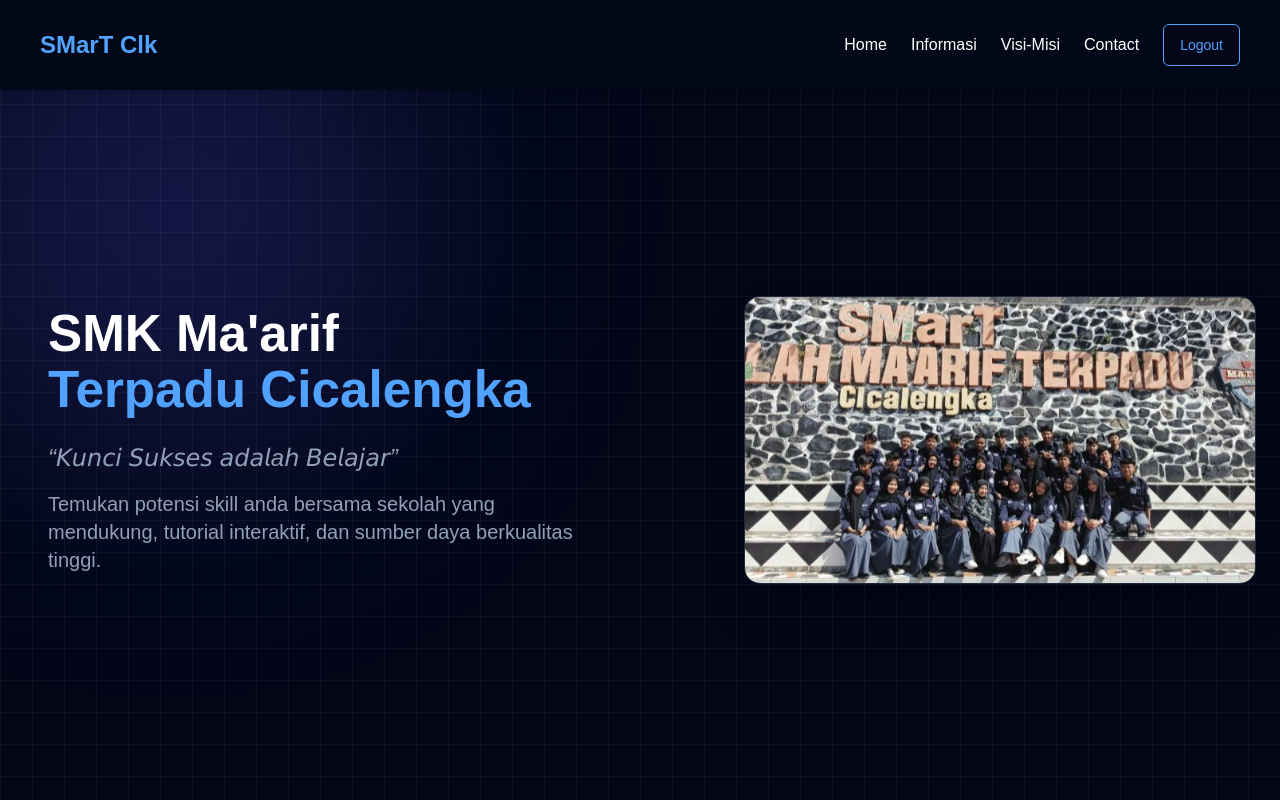
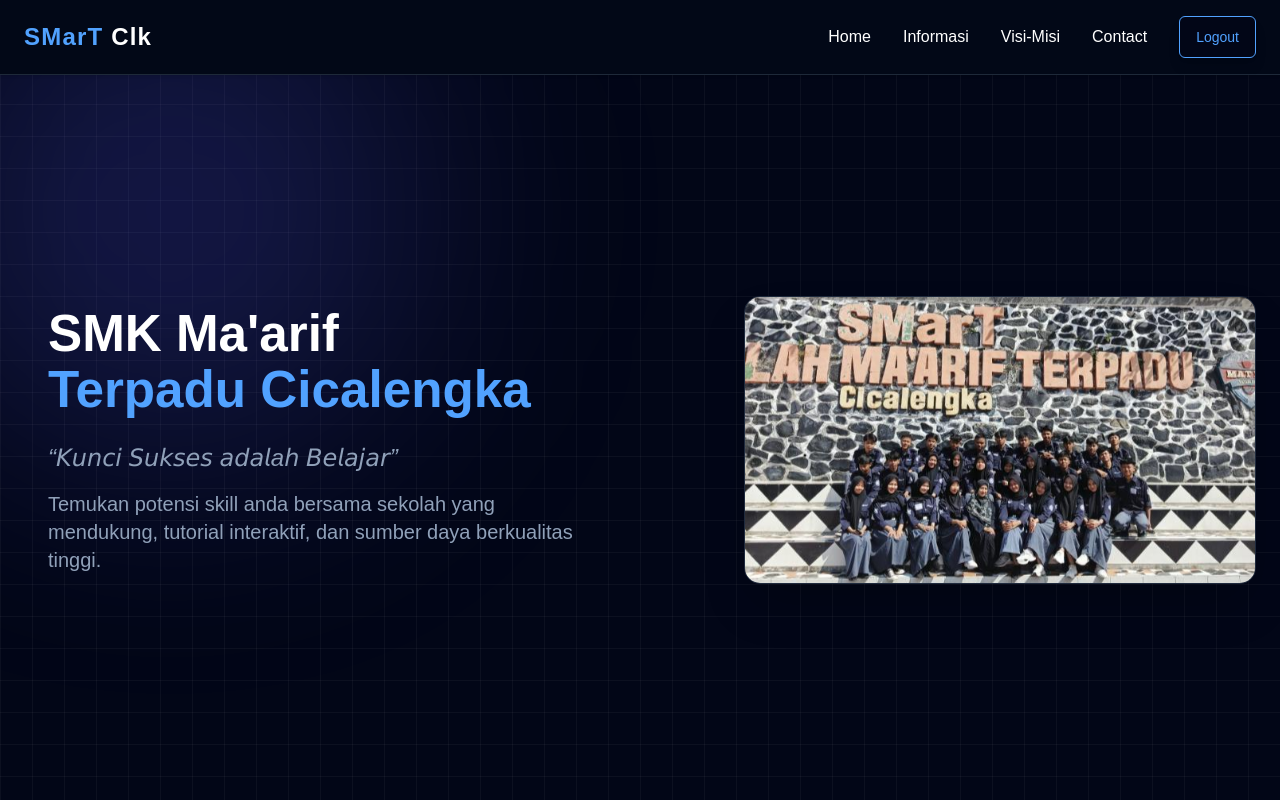
Before and after one commit to Decayy25/Web-company-remasted, a React (Vite) app in the folder frontend/: page / in a window 1280 px wide. Shown: the top 800 px of the page. Built offline with nearby package versions, Linux system fonts and the light colour scheme; no server answers; sample sign-in values are in the browser's storage.

Commit message:
fix :UI toggle header

```diff
--- a/frontend/src/components/Header.jsx
+++ b/frontend/src/components/Header.jsx
@@ -13,17 +13,23 @@ export default function Header({ setToken }) {
         navigate("/login");
     };
 
+    const closeMenu = () => setIsOpen(false);
+
     return (
-        <header className="bg-[#1a1b26] sticky top-0 z-50 shadow-md">
-            <div className="container-head">
-                <div className="w-full mx-auto px-6 py-4 flex items-center justify-between">
-                    <p className="text-2xl font-bold text-blue-400">SMarT Clk</p>
+        <header className="bg-[#1a1b26] border-b border-gray-800 sticky top-0 z-50 shadow-md">
+            <div className="container mx-auto px-6 py-4 flex items-center justify-between">
+                {/* Logo */}
+                <Link to="/" className="text-2xl font-bold text-blue-400 tracking-wider">
+                    SMarT <span className="text-white">Clk</span>
+                </Link>
 
+                {/* Hamburger Button (Mobile Only) */}
                 <button
-                        className="text-white lg:hidden block focus:outline-none"
+                    className="text-white lg:hidden block focus:outline-none z-[60]"
                     onClick={() => setIsOpen(!isOpen)}
+                    aria-label="Toggle Menu"
                 >
-                        <svg className="w-8 h-8" fill="none" stroke="currentColor" viewBox="0 0 24 24">
+                    <svg className="w-8 h-8 transition-transform duration-300" fill="none" stroke="currentColor" viewBox="0 0 24 24">
                         {isOpen ? (
                             <path strokeLinecap="round" strokeLinejoin="round" strokeWidth="2" d="M6 18L18 6M6 6l12 12" />
                         ) : (
@@ -32,29 +38,35 @@ export default function Header({ setToken }) {
                     </svg>
                 </button>
 
+                {/* Navigation Menu */}
                 <nav className={`
-                        fixed lg:static left-0 w-full lg:w-auto
-                        bg-[#1a1b26] lg:bg-transparent
-                        flex flex-col lg:flex-row items-center gap-6
-                        transition-all duration-300 ease-in-out
-                        px-6 py-8 lg:p-0
+                    /* Base Mobile Styles */
+                    fixed top-0 left-0 h-screen w-full bg-[#1a1b26]
+                    flex flex-col items-center justify-center gap-8
+                    transition-all duration-500 ease-in-out z-50
+
+                    /* Desktop Overrides */
+                    lg:static lg:h-auto lg:w-auto lg:bg-transparent
+                    lg:flex-row lg:p-0 lg:opacity-100 lg:translate-x-0
+
+                    /* Toggle Logic */
                     ${isOpen ? "translate-x-0 opacity-100" : "-translate-x-full lg:translate-x-0 opacity-0 lg:opacity-100"}
                 `}>
-                        <Link to="/" className="text-white hover:text-blue-500 font-medium" onClick={() => setIsOpen(false)}>Home</Link>
-                        <a href="#informasi" className="text-white hover:text-blue-500 font-medium" onClick={() => setIsOpen(false)}>Informasi</a>
-                        <a href="#VisiMisi" className="text-white hover:text-blue-500 font-medium" onClick={() => setIsOpen(false)}>Visi-Misi</a>
-                        <Link to="/Contact" className="text-white hover:text-blue-500 font-medium" onClick={() => setIsOpen(false)}>Contact</Link>
+                    {/* Link Items */}
+                    <Link to="/" className="text-xl lg:text-base text-white hover:text-blue-400 font-medium transition-colors" onClick={closeMenu}>Home</Link>
+                    <a href="#informasi" className="text-xl lg:text-base text-white hover:text-blue-400 font-medium transition-colors" onClick={closeMenu}>Informasi</a>
+                    <a href="#VisiMisi" className="text-xl lg:text-base text-white hover:text-blue-400 font-medium transition-colors" onClick={closeMenu}>Visi-Misi</a>
+                    <Link to="/Contact" className="text-xl lg:text-base text-white hover:text-blue-400 font-medium transition-colors" onClick={closeMenu}>Contact</Link>
 
                     <button
                         type="button"
-                            className="bg-red-500 hover:bg-red-600 text-white px-5 py-2 rounded-full transition-colors w-full lg:w-auto"
-                            onClick={handleLogout}
+                        className="bg-red-500 hover:bg-red-600 text-white px-8 py-3 lg:px-5 lg:py-2 rounded-full transition-all font-semibold shadow-lg active:scale-95 w-[200px] lg:w-auto mt-4 lg:mt-0"
+                        onClick={() => { handleLogout(); closeMenu(); }}
                     >
                         Logout
                     </button>
                 </nav>
             </div>
-            </div>
         </header>
     );
 }
```
Lines whose indentation alone changed are shown as unchanged.
